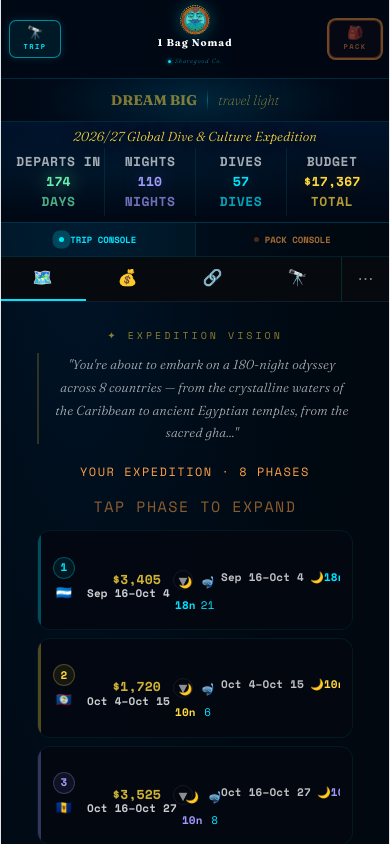
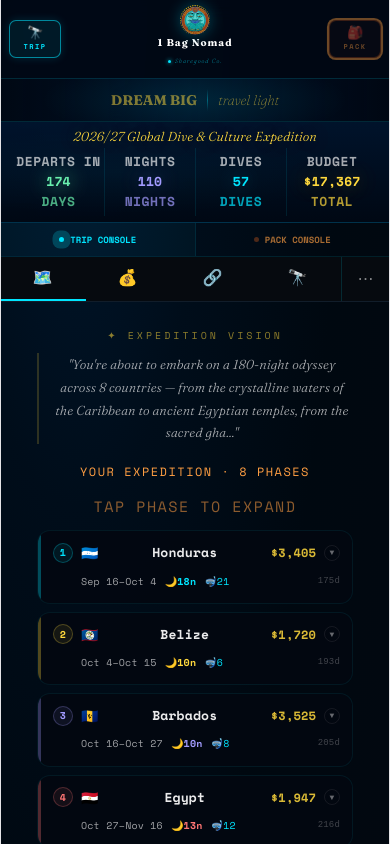
Before and after one commit to mikolangelo2-art/1-Bag-Nomad, a React (Vite) app: page / in a window 390 px wide. Shown: the top 844 px of the page. Built offline with nearby package versions, Linux system fonts and the light colour scheme.

Commit message:
fix: phase card clean 2-row mobile layout

```diff
--- a/src/App.jsx
+++ b/src/App.jsx
@@ -1042,38 +1042,24 @@ function PhaseCard({phase,intelData,idx}) {
   const pct=total>0?Math.round((filled/total)*100):0;
   return(
     <div style={{borderRadius:13,border:open?`1.5px solid ${phase.color}`:"1px solid rgba(0,229,255,0.08)",boxShadow:open?`0 0 0 1px ${phase.color}22, 0 4px 28px ${phase.color}28, inset 0 1px 0 ${phase.color}18`:"none",background:open?`linear-gradient(145deg,${phase.color}07,rgba(0,4,14,0.98))`:"rgba(3,7,16,0.88)",overflow:"hidden",transition:"all 0.25s",animation:`fadeUp 0.3s ease ${idx*.04}s both`}}>
-      <div onClick={()=>setOpen(o=>!o)} style={{display:"flex",alignItems:"center",gap:12,padding:"10px 12px",cursor:"pointer",minHeight:62,borderLeft:`3px solid ${open?phase.color:phase.color+"50"}`}}>
-        <div style={{display:"flex",flexDirection:"column",alignItems:"center",gap:2,flexShrink:0}}>
-          <div style={{width:22,height:22,borderRadius:"50%",background:`${phase.color}14`,border:`1.5px solid ${phase.color}40`,display:"flex",alignItems:"center",justifyContent:"center",fontSize:11,fontWeight:700,color:phase.color,fontFamily:"'Space Mono',monospace"}}>{phase.id}</div>
-          <div style={{fontSize:13}}>{phase.flag}</div>
-        </div>
-        <div style={{flex:1,minWidth:0,display:"flex",flexDirection:"column",gap:2}}>
-          <div style={{display:"flex",alignItems:"center",gap:7,marginBottom:4}}>
-            <span style={{fontSize:15,fontWeight:600,color:open?phase.color:"rgba(255,255,255,0.92)",fontFamily:"'Space Mono',monospace",transition:"color 0.2s",whiteSpace:"nowrap",overflow:"hidden",textOverflow:"ellipsis",whiteSpace:"nowrap",overflow:"hidden",textOverflow:"ellipsis"}}>{phase.name}</span>
-            {isNow&&<span style={{fontSize:15,color:"#69F0AE",background:"rgba(105,240,174,0.1)",border:"1px solid rgba(105,240,174,0.28)",borderRadius:8,padding:"1px 6px",letterSpacing:1,fontWeight:700}}>● ACTIVE</span>}
-          </div>
-          <div style={{display:"flex",gap:isMobile?5:6,alignItems:"center",marginBottom:isMobile?2:5,flexWrap:"nowrap"}}>
-            <span style={{fontSize:11,color:"rgba(255,255,255,0.8)",fontFamily:"'Space Mono',monospace",fontWeight:600,whiteSpace:"nowrap",fontSize:11}}>{fD(phase.arrival)}–{fD(phase.departure)}</span>
-            <span style={{fontSize:11,color:phase.color,fontWeight:900}}>🌙 {phase.totalNights}n</span>
-            {phase.totalDives>0&&<span style={{fontSize:11,color:"#00E5FF"}}>🤿 {phase.totalDives}</span>}
-          </div>
-          {pct>0&&<div style={{display:"flex",alignItems:"center",gap:6,flexWrap:"nowrap"}}>
-            <div style={{width:100,height:3,background:"rgba(255,255,255,0.06)",borderRadius:2,overflow:"hidden"}}><div style={{height:"100%",width:pct+"%",background:`linear-gradient(90deg,${phase.color}66,${phase.color})`,borderRadius:2,transition:"width 0.4s ease"}}/></div>
-            <span style={{fontSize:15,color:`${phase.color}CC`,fontFamily:"monospace",fontWeight:400}}>{pct}%</span>
-          </div>}
-        </div>
-        <div style={{display:"flex",flexDirection:"column",alignItems:"flex-end",gap:2,flexShrink:0,minWidth:58,marginLeft:4,maxWidth:isMobile?"28%":"auto"}}>
-          <div style={{fontSize:13,fontWeight:600,color:"rgba(255,217,61,0.82)",fontFamily:"'Space Mono',monospace"}}>{fmt(phase.totalBudget)}</div>
-          <div style={{fontSize:15,color:"rgba(255,255,255,0.7)",fontFamily:"monospace"}}>{!isMobile&&(isPast?"COMPLETE":isNow?"IN PROGRESS":`${dUntil}d away`)}</div>
-        </div>
-        <div style={{width:20,height:20,borderRadius:"50%",border:`1px solid rgba(255,255,255,${open?"0.18":"0.07"})`,display:"flex",alignItems:"center",justifyContent:"center",flexShrink:0}}>
-          <span style={{fontSize:15,color:open?phase.color:"rgba(255,255,255,0.55)",display:"inline-block",transform:open?"rotate(180deg)":"none",transition:"transform 0.2s"}}>▼</span>
-        </div>
-          {isMobile&&<div style={{display:"flex",gap:6,alignItems:"center",padding:"2px 16px 8px 16px",flexWrap:"nowrap",overflow:"hidden"}}>
-            <span style={{fontSize:11,color:"rgba(255,255,255,0.75)",fontFamily:"'Space Mono',monospace",fontWeight:600,whiteSpace:"nowrap",flexShrink:0}}>{fD(phase.arrival)}–{fD(phase.departure)}</span>
-            <span style={{fontSize:11,color:phase.color,fontWeight:700,whiteSpace:"nowrap",flexShrink:0}}>🌙{phase.totalNights}n</span>
-            {phase.totalDives>0&&<span style={{fontSize:11,color:"#00E5FF",whiteSpace:"nowrap",flexShrink:0}}>🤿{phase.totalDives}</span>}
-          </div>}
+      <div onClick={()=>setOpen(o=>!o)} style={{padding:isMobile?"10px 12px":"14px 16px",cursor:"pointer",minHeight:isMobile?54:62,borderLeft:`3px solid ${open?phase.color:phase.color+"50"}`}}>
+        <div style={{display:"flex",alignItems:"center",gap:8,marginBottom:5}}>
+          <div style={{width:20,height:20,borderRadius:"50%",background:`${phase.color}14`,border:`1.5px solid ${phase.color}40`,display:"flex",alignItems:"center",justifyContent:"center",fontSize:10,fontWeight:700,color:phase.color,fontFamily:"'Space Mono',monospace",flexShrink:0}}>{phase.id}</div>
+          <span style={{fontSize:14,flexShrink:0}}>{phase.flag}</span>
+          <span style={{flex:1,fontSize:isMobile?13:15,fontWeight:600,color:open?phase.color:"rgba(255,255,255,0.92)",fontFamily:"'Space Mono',monospace",overflow:"hidden",textOverflow:"ellipsis",whiteSpace:"nowrap",transition:"color 0.2s"}}>{phase.name}</span>
+          {isNow&&<span style={{fontSize:9,color:"#69F0AE",background:"rgba(105,240,174,0.1)",border:"1px solid rgba(105,240,174,0.28)",borderRadius:8,padding:"1px 5px",fontWeight:700,whiteSpace:"nowrap",flexShrink:0}}>ACTIVE</span>}
+          <span style={{fontSize:isMobile?12:15,fontWeight:600,color:"rgba(255,217,61,0.85)",fontFamily:"'Space Mono',monospace",whiteSpace:"nowrap",flexShrink:0}}>{fmt(phase.totalBudget)}</span>
+          <div style={{width:16,height:16,borderRadius:"50%",border:`1px solid rgba(255,255,255,${open?"0.2":"0.08"})`,display:"flex",alignItems:"center",justifyContent:"center",flexShrink:0}}>
+            <span style={{fontSize:8,color:open?phase.color:"rgba(255,255,255,0.4)",display:"inline-block",transform:open?"rotate(180deg)":"none",transition:"transform 0.2s"}}>▼</span>
+          </div>
+        </div>
+        <div style={{display:"flex",alignItems:"center",gap:8,paddingLeft:28,flexWrap:"nowrap"}}>
+          <span style={{fontSize:10,color:"rgba(255,255,255,0.62)",fontFamily:"'Space Mono',monospace",fontWeight:500,whiteSpace:"nowrap"}}>{fD(phase.arrival)}&ndash;{fD(phase.departure)}</span>
+          <span style={{fontSize:10,color:phase.color,fontWeight:700,whiteSpace:"nowrap",flexShrink:0}}>🌙{phase.totalNights}n</span>
+          {phase.totalDives>0&&<span style={{fontSize:10,color:"#00E5FF",whiteSpace:"nowrap",flexShrink:0}}>🤿{phase.totalDives}</span>}
+          {pct>0&&<div style={{width:isMobile?40:80,height:2,background:"rgba(255,255,255,0.06)",borderRadius:2,overflow:"hidden",flexShrink:0}}><div style={{height:"100%",width:pct+"%",background:`linear-gradient(90deg,${phase.color}55,${phase.color}99)`,borderRadius:2}}/></div>}
+          <span style={{fontSize:9,color:"rgba(255,255,255,0.25)",fontFamily:"monospace",whiteSpace:"nowrap",marginLeft:"auto",flexShrink:0}}>{isPast?"done":isNow?"active":`${dUntil}d`}</span>
+        </div>
       </div>
       {open&&(
         <div style={{animation:"slideOpen 0.2s ease",background:"rgba(0,3,11,0.55)"}}>
```
